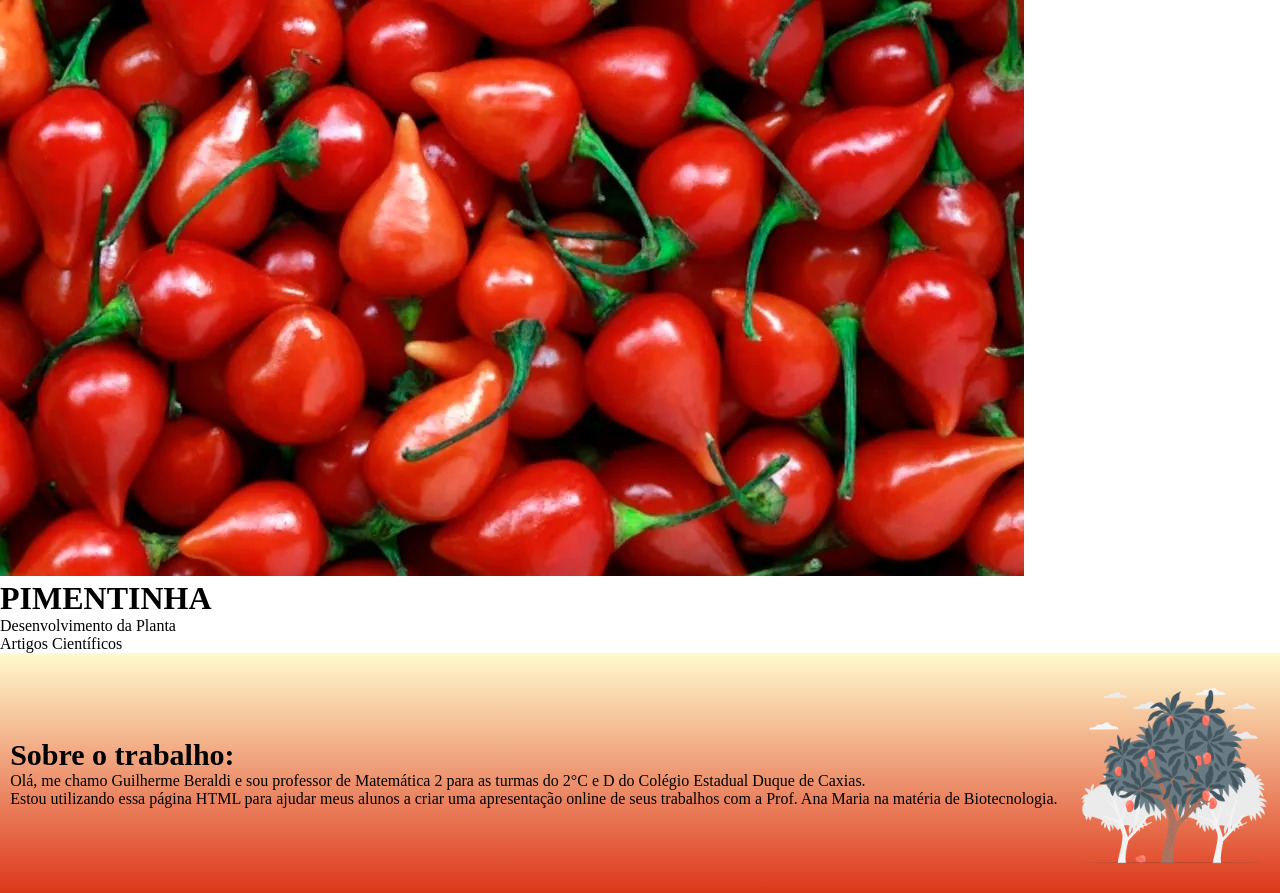
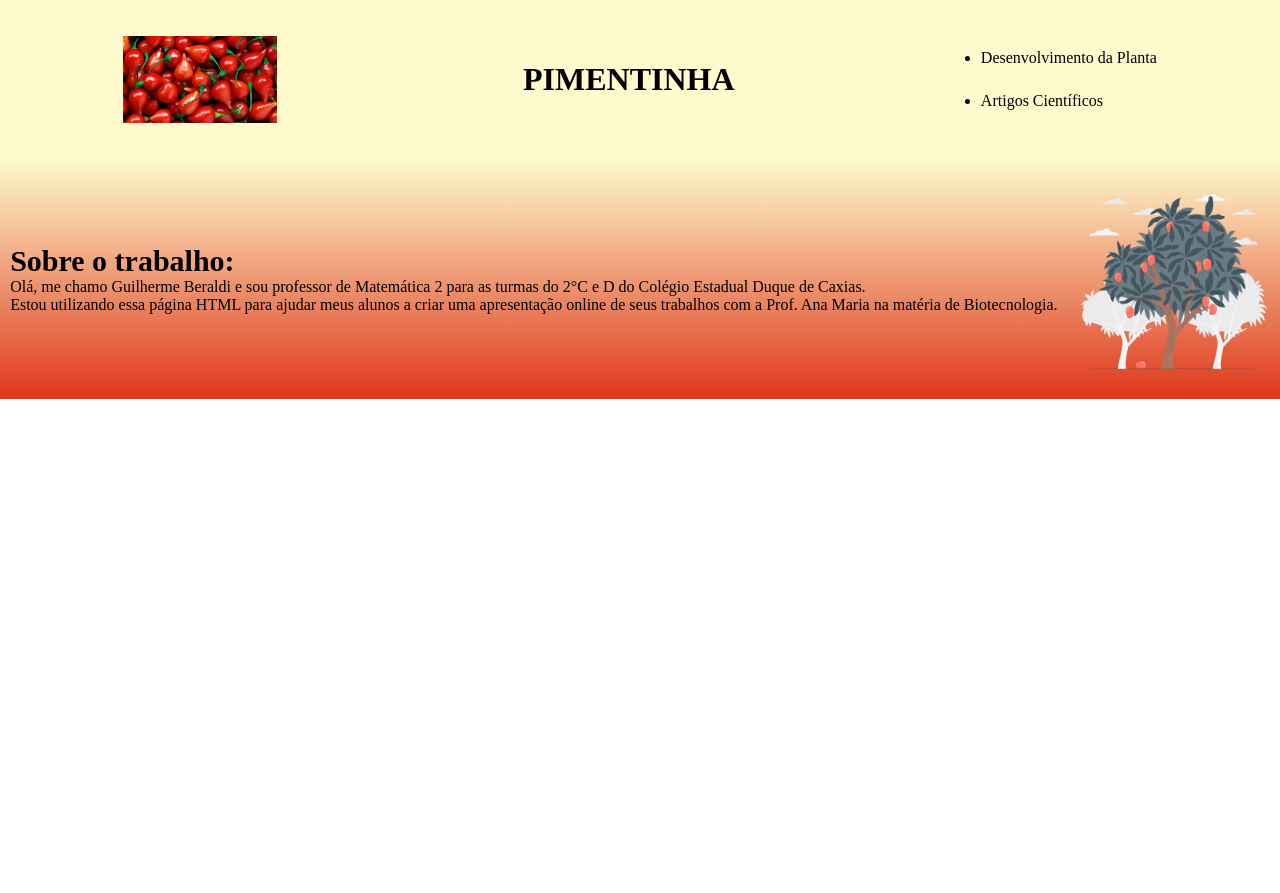
Before and after one commit to GuilhermeBeraldi/site_2D, a plain HTML site: page index.html in a window 1280 px wide. After the commit the page ends 800 px from the top, so only its background shows below. Drawn offline with Linux system fonts and the light colour scheme.

Commit message:
arrumar commit anterior

```diff
--- a/index.html
+++ b/index.html
@@ -8,12 +8,12 @@
     <link rel="stylesheet" href="style.css">
 </head>
 <body>
-    <header class="GuilhermeCabeção">
-        <img class="GuilhermeCabeção_imagem" src="fundo_pimenta.jpeg" alt="foto de fundo com várias pimentas vermelhas">
+    <header class="cabeçalho">
+        <img class="cabeçalho_imagem" src="fundo_pimenta.jpeg" alt="foto de fundo com várias pimentas vermelhas">
         <h1 class="cabeçaho_titulo">PIMENTINHA</h1>
         <ul>
-            <li class="GuilhermeCabeção_lista_item">Desenvolvimento da Planta</li>
-            <li class="GuilhermeCabeção_lista_item">Artigos Científicos</li>
+            <li class="cabeçalho_lista_item">Desenvolvimento da Planta</li>
+            <li class="cabeçalho_lista_item">Artigos Científicos</li>
         </ul>
     </header>
     <section class="apresentaçao_trabalho">
```
